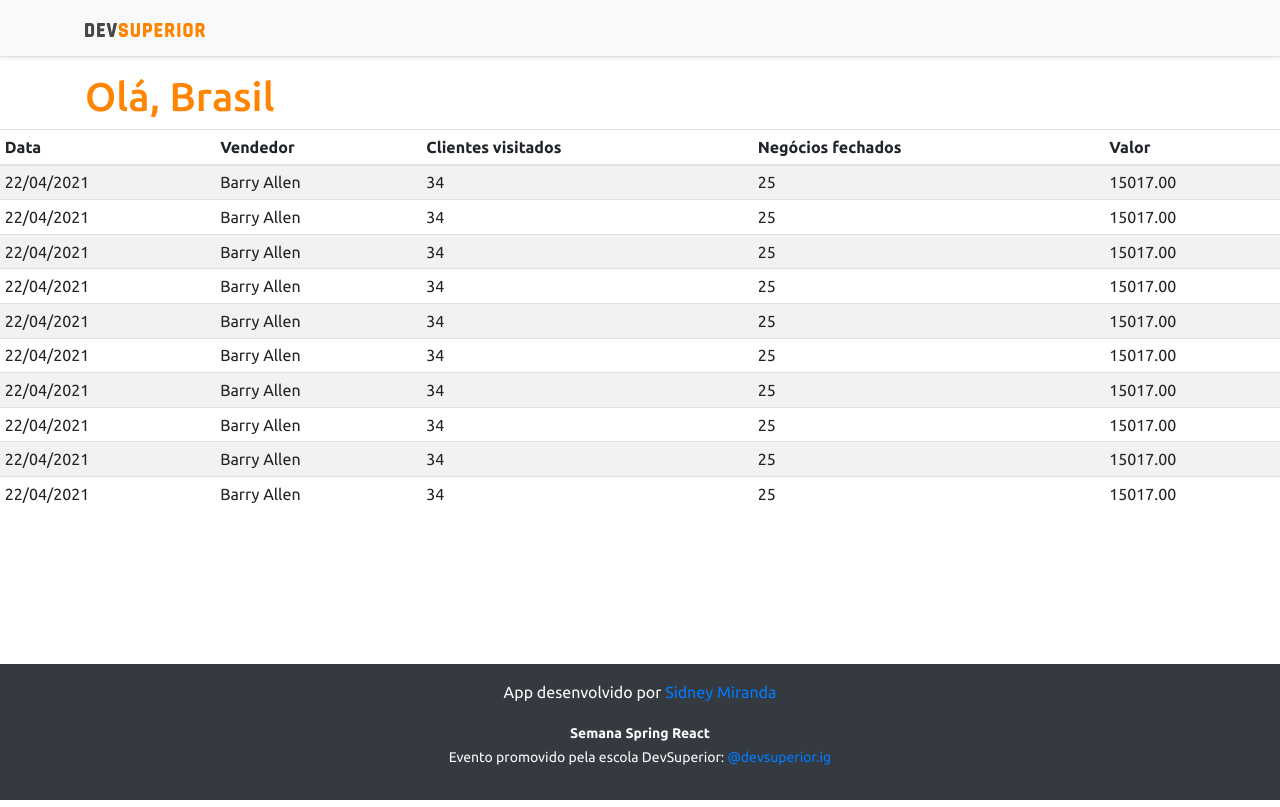
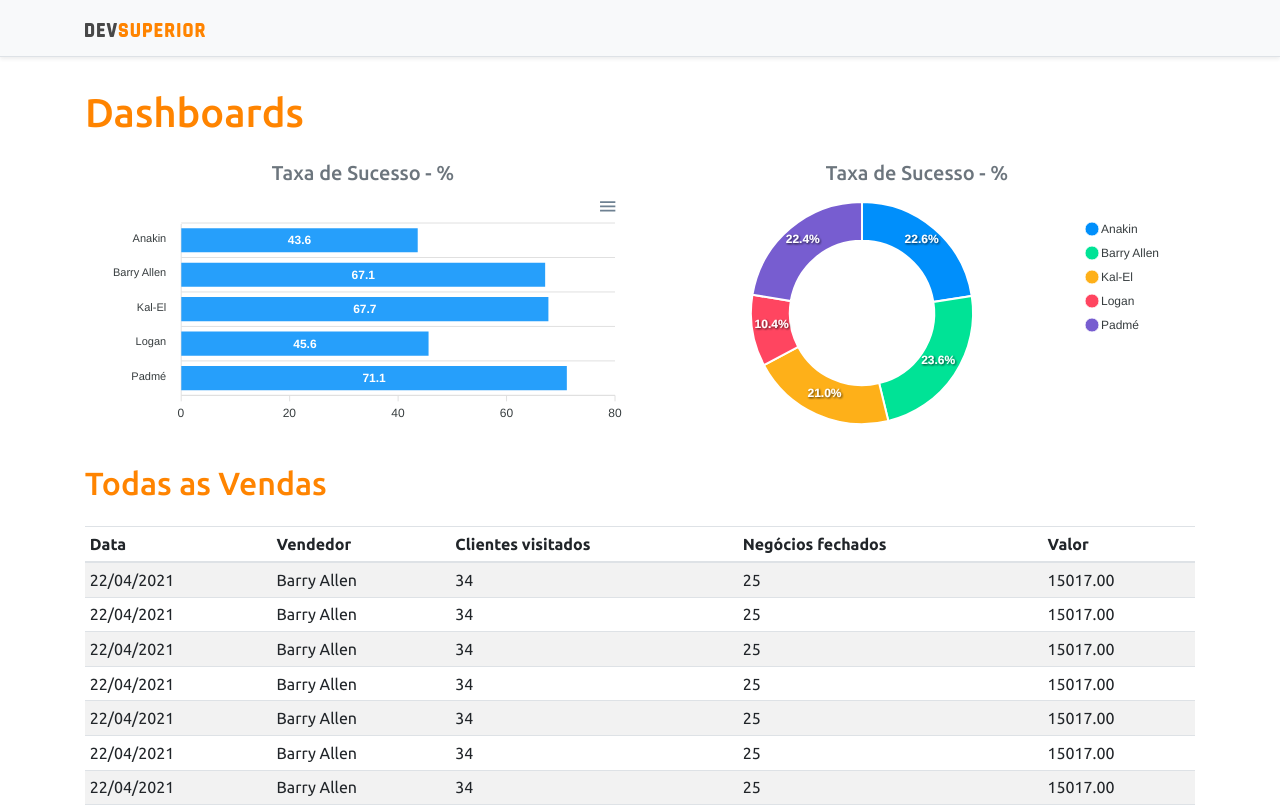
Before and after one commit to sidneymiranda/projeto-dsvendas, a React (Create React App) app in the folder frontend/: page / in a window 1280 px wide. Shown: the top 807 px of the page. Built offline with nearby package versions, Linux system fonts and the light colour scheme.

Commit message:
Static charts

```diff
--- a/frontend/package.json
+++ b/frontend/package.json
@@ -12,10 +12,12 @@
     "@types/node": "^12.0.0",
     "@types/react": "^17.0.0",
     "@types/react-dom": "^17.0.0",
+    "apexcharts": "^3.26.1",
     "bootstrap": "^4.6.0",
     "jquery": "1.9.1",
     "popper.js": "^1.16.1",
     "react": "^17.0.2",
+    "react-apexcharts": "^1.3.9",
     "react-dom": "^17.0.2",
     "react-scripts": "4.0.3",
     "typescript": "^4.1.2",
--- a/frontend/src/App.tsx
+++ b/frontend/src/App.tsx
@@ -1,18 +1,34 @@
 import NavBar from 'components/NavBar';
 import Footer from 'components/Footer';
 import DataTable from 'components/DataTable';
+import BarChart from 'components/BarChart';
+import DonutChart from 'components/DonutChart/indext';
 
-function App() {
+const App = () => {
   return (
     <>
       <NavBar />
       <div className="container">
-        <h1 className="text-primary">Olá, Brasil</h1>
+        <h1 className="text-primary py-3">Dashboards</h1>
+        <div className="row px-3">
+          <div className="col-sm-6">
+            <h5 className="text-center text-secondary">Taxa de Sucesso - %</h5>
+            <BarChart />
+          </div>
+          <div className="col-sm-6">
+            <h5 className="text-center text-secondary">Taxa de Sucesso - %</h5>
+            <DonutChart />
+          </div>
+        </div>
+
+        <div className="py-3">
+          <h2 className="text-primary">Todas as Vendas</h2>
+        </div>
+        <DataTable />
       </div>
-      <DataTable />
       <Footer />
     </>
   );
-}
+};
 
 export default App;
--- /dev/null
+++ b/frontend/src/components/BarChart/index.tsx
@@ -0,0 +1,34 @@
+import Chart from 'react-apexcharts';
+
+const BarChart = () => {
+  const options = {
+    plotOptions: {
+      bar: {
+        horizontal: true,
+      },
+    },
+  };
+
+  const mockData = {
+    labels: {
+      categories: ['Anakin', 'Barry Allen', 'Kal-El', 'Logan', 'Padmé'],
+    },
+    series: [
+      {
+        name: '% Sucesso',
+        data: [43.6, 67.1, 67.7, 45.6, 71.1],
+      },
+    ],
+  };
+
+  return (
+    <Chart
+      options={{ ...options, xaxis: mockData.labels }}
+      series={mockData.series}
+      type="bar"
+      height="240"
+    />
+  );
+};
+
+export default BarChart;
--- a/frontend/src/components/DataTable/index.tsx
+++ b/frontend/src/components/DataTable/index.tsx
@@ -1,6 +1,6 @@
 import React from 'react';
 
-function DataTable() {
+const DataTable = () => {
   return (
     <div className="table-responsive">
       <table className="table table-striped table-sm">
@@ -88,6 +88,6 @@
       </table>
     </div>
   );
-}
+};
 
 export default DataTable;
--- /dev/null
+++ b/frontend/src/components/DonutChart/indext.tsx
@@ -0,0 +1,24 @@
+import Chart from 'react-apexcharts';
+
+const DonutChart = () => {
+  const mockData = {
+    series: [477138, 499928, 444867, 220426, 473088],
+    labels: ['Anakin', 'Barry Allen', 'Kal-El', 'Logan', 'Padmé'],
+  };
+
+  const options = {
+    legend: {
+      show: true,
+    },
+  };
+  return (
+    <Chart
+      options={{ ...options, labels: mockData.labels }}
+      series={mockData.series}
+      type="donut"
+      height="240"
+    />
+  );
+};
+
+export default DonutChart;
--- a/frontend/src/components/Footer/index.tsx
+++ b/frontend/src/components/Footer/index.tsx
@@ -1,6 +1,6 @@
 import React from 'react';
 
-function Footer() {
+const Footer = () => {
   return (
     <footer className="footer mt-auto py-3 bg-dark">
       <div className="container">
@@ -31,6 +31,6 @@
       </div>
     </footer>
   );
-}
+};
 
 export default Footer;
```
Also changed, not shown: 1 other file (tests, documents, lock files or other folders).
